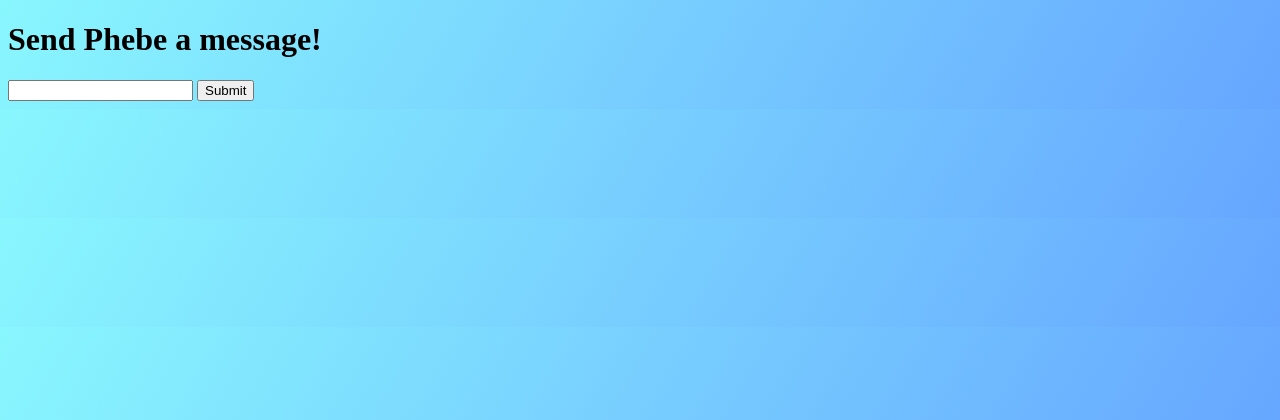
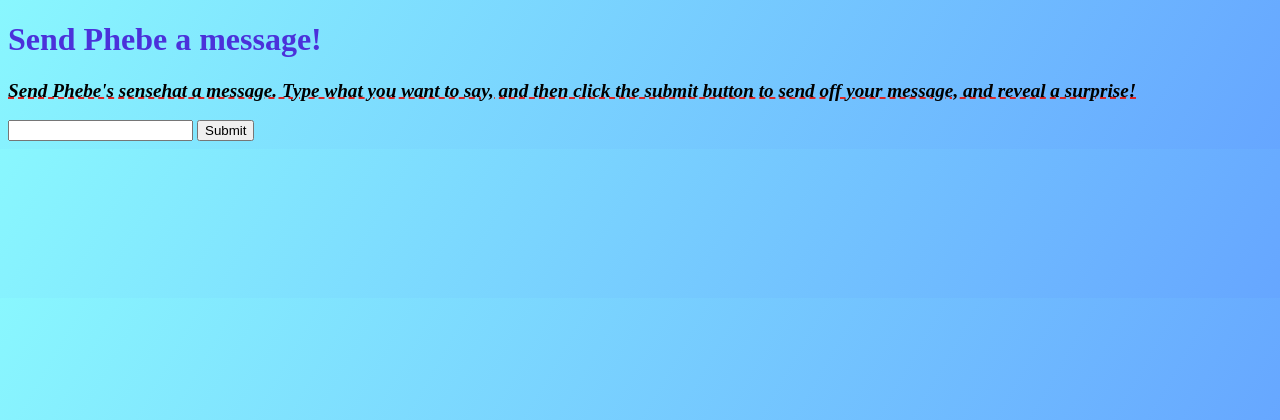
Before and after one commit to PhebeK/teamedge-flask-projects, a Flask app: page / in a window 1280 px wide. Shown: the top 420 px of the page. Run offline with Flask 2, Linux system fonts and the light colour scheme.

Commit message:
Sense Display project
still adding decoration

```diff
--- a/sense_display/templates/done.html
+++ b/sense_display/templates/done.html
@@ -6,12 +6,13 @@
     <title>Done</title>
     <style>
         body {
-  background-image: linear-gradient(120deg, #66a6ff 0%, #1537a8 100%); }
+            background-image: linear-gradient(120deg, #89f7fe 0%, #66a6ff 100%); }
     </style>
 </head>
 <body>
 
     <h1> Your message was sent. Thank you! :)</h1>
+    <img src="https://media.tenor.com/images/4a37815ddbf2e92d8f082ca3a0aa02fb/tenor.gif" width="700" length="800">
 
 
 </body>
--- a/sense_display/templates/message.html
+++ b/sense_display/templates/message.html
@@ -6,12 +6,28 @@
     <style>
     body {
   background-image: linear-gradient(120deg, #89f7fe 0%, #66a6ff 100%); }
+h1{
+   color: rgb(75, 49, 218);
+}
+
+strong {
+   font-size: larger;
+   font-style: italic;
+   text-decoration: underline;
+   text-decoration-color: #dd2323;
+   text-decoration-style: dashed;
+}
 
         </style>
 
 </head>
 <body>
    <h1> Send Phebe a message!</h1>
+
+   <strong> Send Phebe's sensehat a message. Type what you want to say, and then click the submit button to send off your message, and reveal a surprise!</strong>
+   <br>
+   <br>
+
     <form action="/done" method="post">
 
        <input type="text" name="message" />
```
